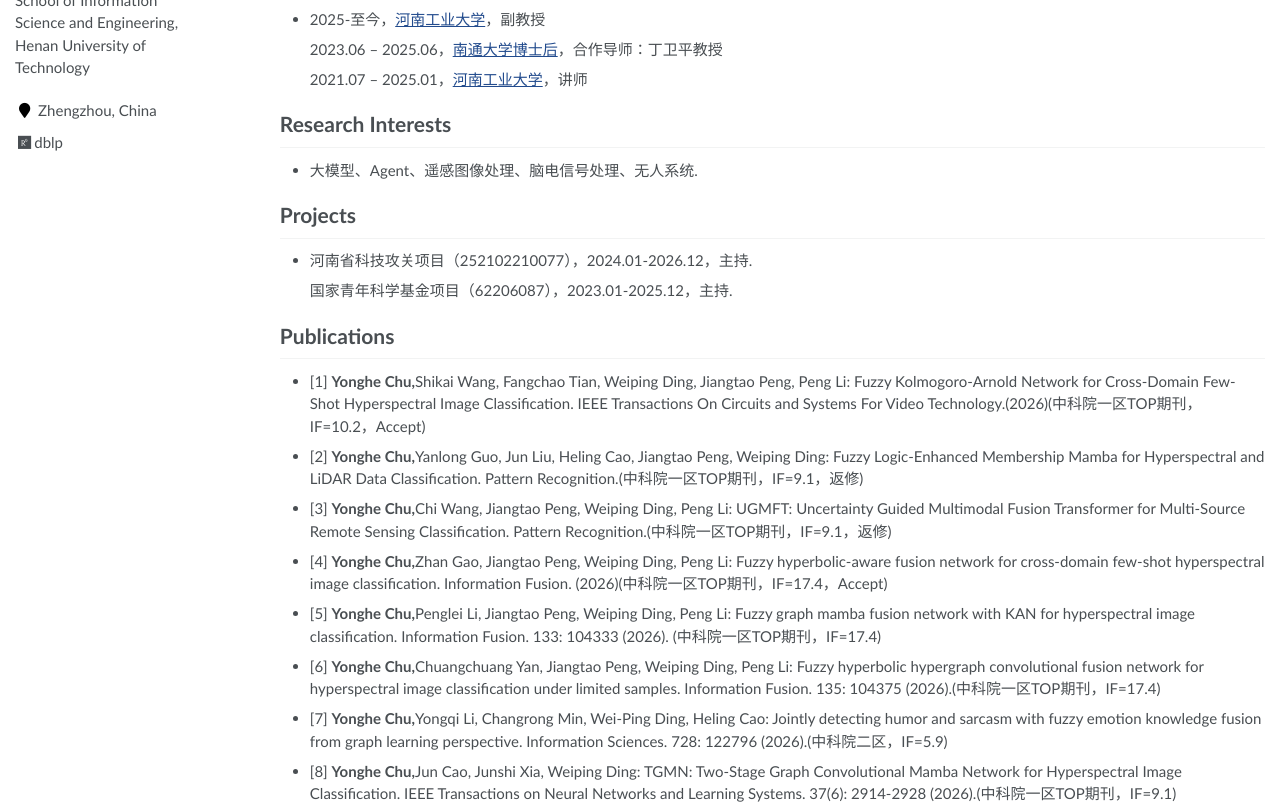
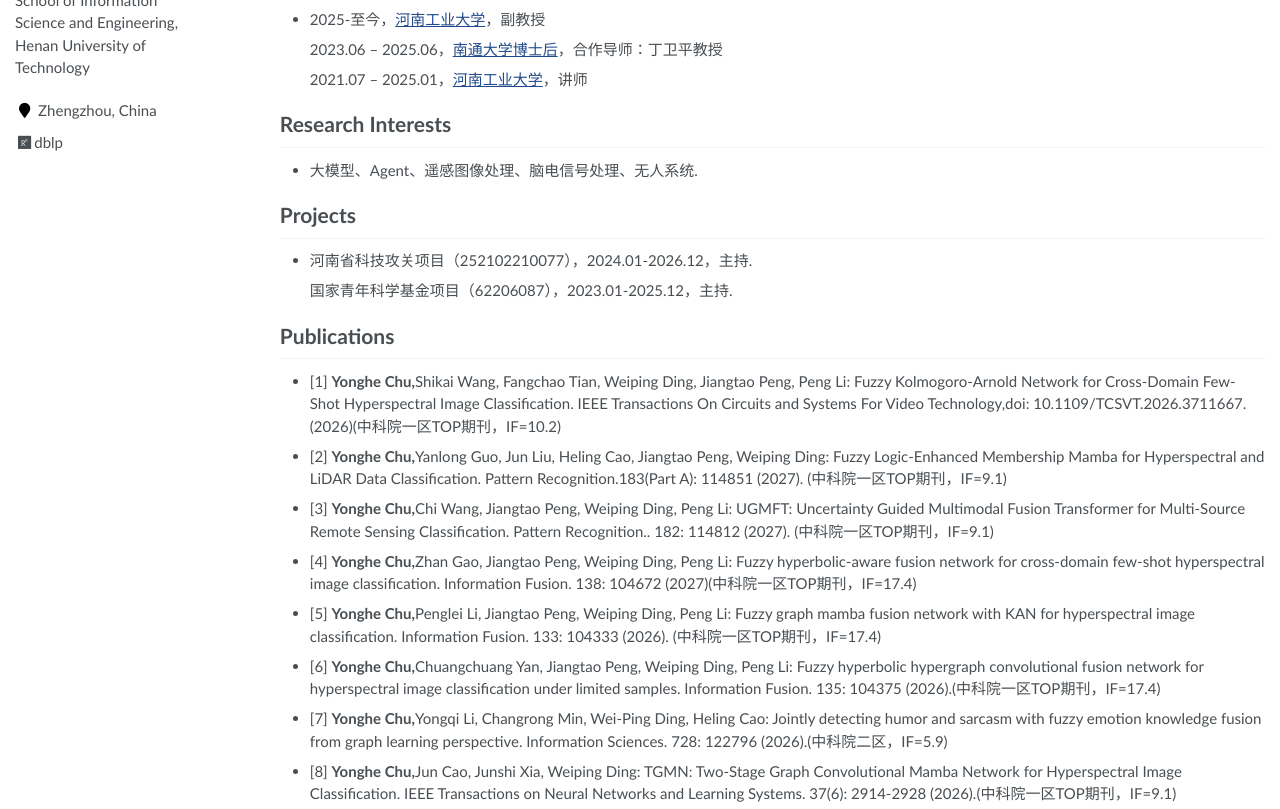
Before and after one commit to Yonghe-Chu/page, a plain HTML site: page index.html in a window 1280 px wide. Shown: the part 281-1090 px from the top of the page. Drawn offline with Linux system fonts and the light colour scheme; no server answers.

Commit message:
Enhance publication list with DOIs and publication years
Updated publication entries with additional details and DOI information.

```diff
--- a/index.html
+++ b/index.html
@@ -233,10 +233,10 @@
 <h1 id="-publications">Publications</h1>
 <ul>
 
-<li>[1] <strong>Yonghe Chu,</strong>Shikai Wang, Fangchao Tian, Weiping Ding, Jiangtao Peng, Peng Li: Fuzzy Kolmogoro-Arnold Network for Cross-Domain Few-Shot Hyperspectral Image Classification. IEEE Transactions On Circuits and Systems For Video Technology.(2026)(中科院一区TOP期刊，IF=10.2，Accept)</li>
-<li>[2] <strong>Yonghe Chu,</strong>Yanlong Guo, Jun Liu, Heling Cao, Jiangtao Peng, Weiping Ding: Fuzzy Logic-Enhanced Membership Mamba for Hyperspectral and LiDAR Data Classification. Pattern Recognition.(中科院一区TOP期刊，IF=9.1，返修)</li>
-<li>[3] <strong>Yonghe Chu,</strong>Chi Wang, Jiangtao Peng, Weiping Ding, Peng Li: UGMFT: Uncertainty Guided Multimodal Fusion Transformer for Multi-Source Remote Sensing Classification. Pattern Recognition.(中科院一区TOP期刊，IF=9.1，返修)</li>
-<li>[4] <strong>Yonghe Chu,</strong>Zhan Gao, Jiangtao Peng, Weiping Ding, Peng Li: Fuzzy hyperbolic-aware fusion network for cross-domain few-shot hyperspectral image classification. Information Fusion. (2026)(中科院一区TOP期刊，IF=17.4，Accept)</li>
+<li>[1] <strong>Yonghe Chu,</strong>Shikai Wang, Fangchao Tian, Weiping Ding, Jiangtao Peng, Peng Li: Fuzzy Kolmogoro-Arnold Network for Cross-Domain Few-Shot Hyperspectral Image Classification. IEEE Transactions On Circuits and Systems For Video Technology,doi: 10.1109/TCSVT.2026.3711667.(2026)(中科院一区TOP期刊，IF=10.2)</li>
+<li>[2] <strong>Yonghe Chu,</strong>Yanlong Guo, Jun Liu, Heling Cao, Jiangtao Peng, Weiping Ding: Fuzzy Logic-Enhanced Membership Mamba for Hyperspectral and LiDAR Data Classification. Pattern Recognition.183(Part A): 114851 (2027). (中科院一区TOP期刊，IF=9.1)</li>
+<li>[3] <strong>Yonghe Chu,</strong>Chi Wang, Jiangtao Peng, Weiping Ding, Peng Li: UGMFT: Uncertainty Guided Multimodal Fusion Transformer for Multi-Source Remote Sensing Classification. Pattern Recognition.. 182: 114812 (2027). (中科院一区TOP期刊，IF=9.1)</li>
+<li>[4] <strong>Yonghe Chu,</strong>Zhan Gao, Jiangtao Peng, Weiping Ding, Peng Li: Fuzzy hyperbolic-aware fusion network for cross-domain few-shot hyperspectral image classification. Information Fusion. 138: 104672 (2027)(中科院一区TOP期刊，IF=17.4)</li>
 <li>[5] <strong>Yonghe Chu,</strong>Penglei Li, Jiangtao Peng, Weiping Ding, Peng Li: Fuzzy graph mamba fusion network with KAN for hyperspectral image classification. Information Fusion. 133: 104333 (2026). (中科院一区TOP期刊，IF=17.4)</li>
 <li>[6] <strong>Yonghe Chu,</strong>Chuangchuang Yan, Jiangtao Peng, Weiping Ding, Peng Li: Fuzzy hyperbolic hypergraph convolutional fusion network for hyperspectral image classification under limited samples. Information Fusion. 135: 104375 (2026).(中科院一区TOP期刊，IF=17.4)</li>
 <li>[7] <strong>Yonghe Chu,</strong>Yongqi Li, Changrong Min, Wei-Ping Ding, Heling Cao: Jointly detecting humor and sarcasm with fuzzy emotion knowledge fusion from graph learning perspective. Information Sciences. 728: 122796 (2026).(中科院二区，IF=5.9)</li>
```
